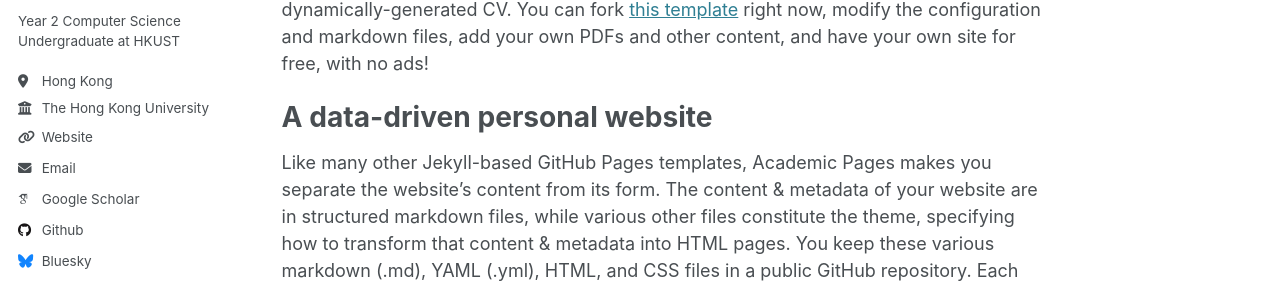
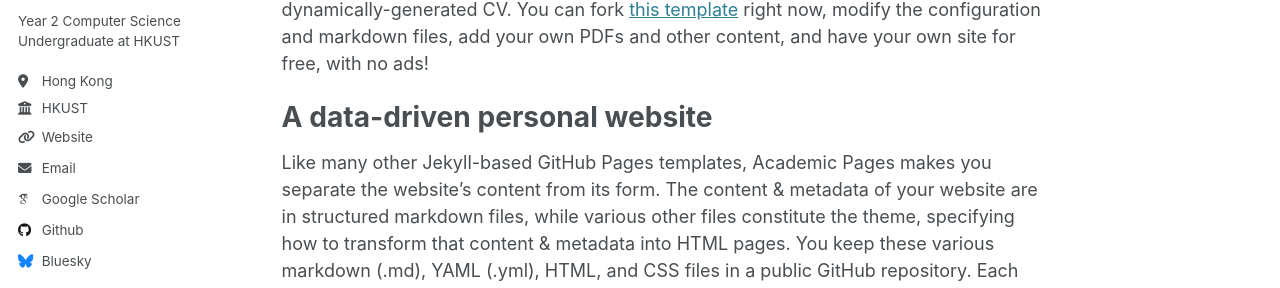
Before and after one commit to JiayuJeff/JiayuJeff.github.io, a Jekyll site: the page built from _pages/about.md, in a window 1280 px wide. Shown: the part 342-630 px from the top of the page. Built offline with Jekyll 4.4.1, drawn with Linux system fonts in a browser that asks for light colours; some web fonts are replaced.

Commit message:
Update _config.yml

```diff
--- a/_config.yml
+++ b/_config.yml
@@ -26,9 +26,9 @@ author:
   pronouns         : "He/him" # example: "she/her"
   bio              : "Year 2 Computer Science Undergraduate at HKUST"
   location         : "Hong Kong"
-  employer         : "The Hong Kong University of Science and Technology"
+  employer         : "HKUST"
   uri              : "https://JiayuJeff.github.io" # URL
-  email            : "none@example.org"
+  email            : "jliufv@connect.ust.hk"
 
   # Academic websites
   arxiv            : # URL - Update with the correct link to your profile
```
